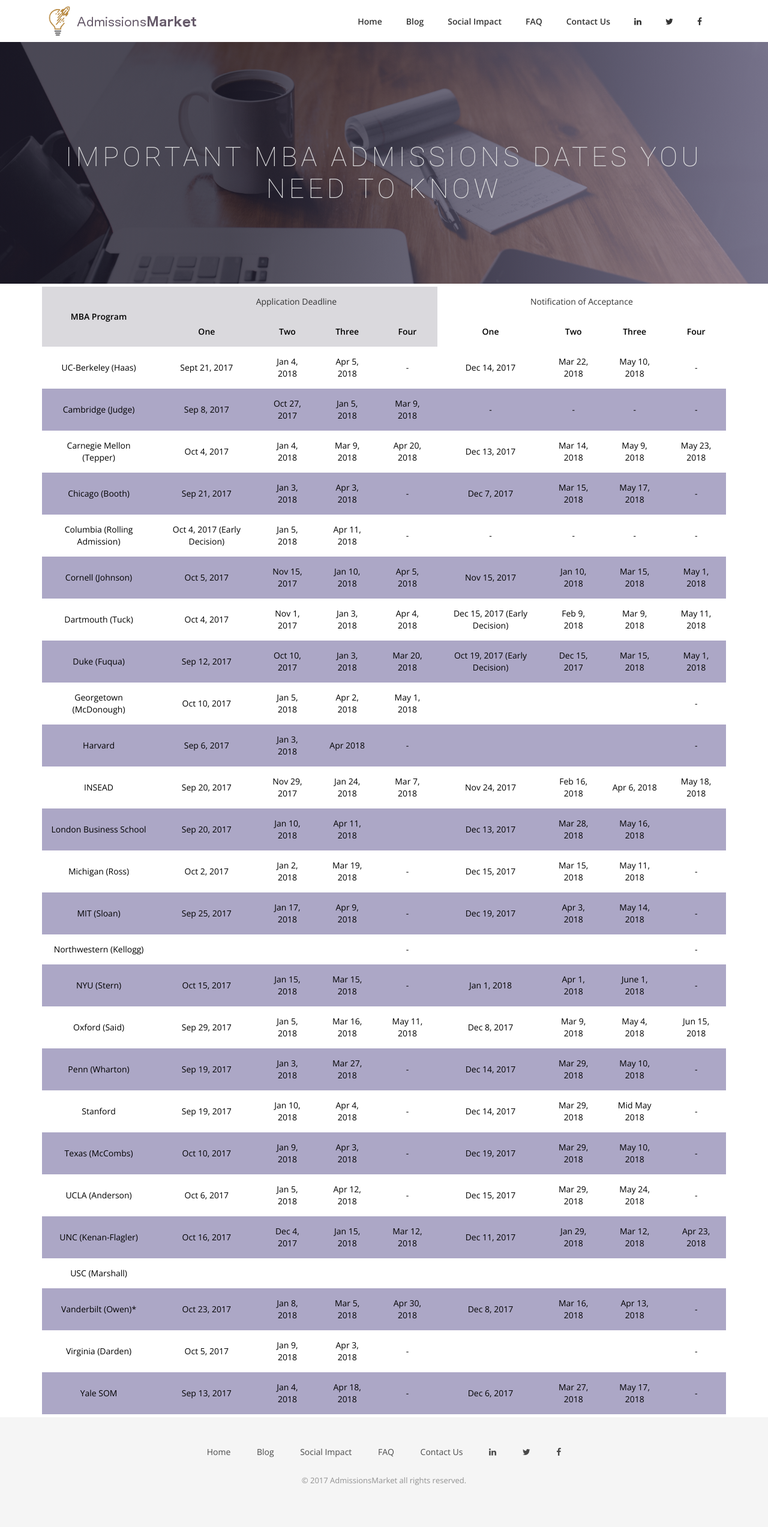
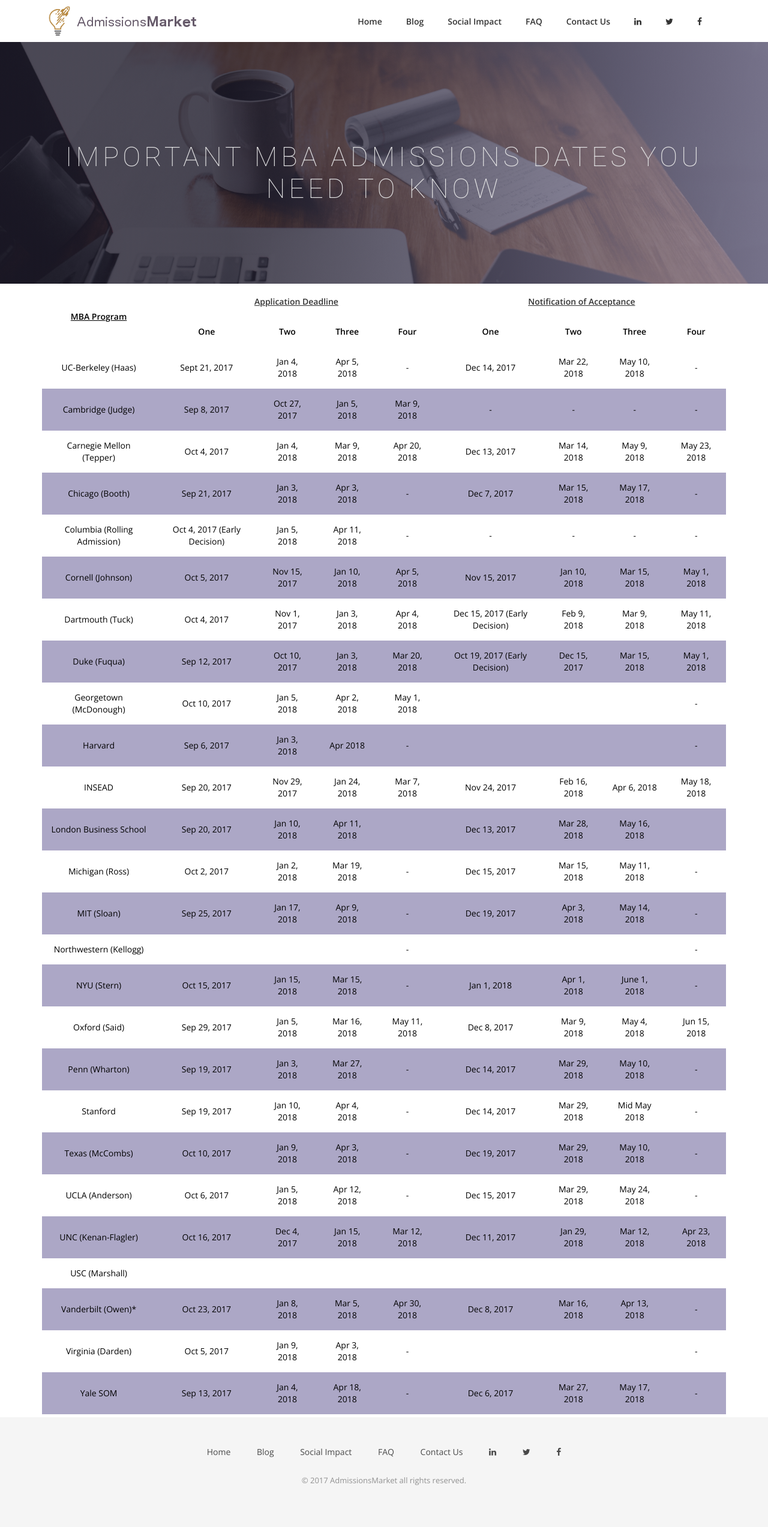
Before and after one commit to dsardi/Eric-Natelson.github.io, a Jekyll site: the page built from Dealines.html, in a window 1280 px wide. Shown: the whole page at 60% size. Built offline with Jekyll 4.4.1, drawn with Linux system fonts in a browser that asks for light colours; nearby versions of some CDN libraries; some web fonts are replaced.

```diff
--- a/Dealines.html
+++ b/Dealines.html
@@ -25,14 +25,14 @@
         <table>
           <thead>
             <tr>
-              <th style="background: #dad9dd" rowspan="2">MBA Program</th>
-					    <td style="background: #dad9dd" colspan="4">Application Deadline</td>
-					    <td colspan="4" class="notification">Notification of Acceptance</td>
+              <th style="background: #white" rowspan="2"><b><u>MBA Program</u></b></th>
+					    <td style="background: #white" colspan="4"><b><u>Application Deadline</u></b></td>
+					    <td colspan="4" class="notification"><b><u>Notification of Acceptance</u></b></td>
 				    </tr>
-              <th style="background: #dad9dd">One</th>
-              <th style="background: #dad9dd">Two</th>
-              <th style="background: #dad9dd">Three</th>
-              <th style="background: #dad9dd">Four</th>
+              <th style="background: #white">One</th>
+              <th style="background: #white">Two</th>
+              <th style="background: #white">Three</th>
+              <th style="background: #white">Four</th>
               <th>One</th>
               <th>Two</th>
               <th>Three</th>
```
Also changed, not shown: other parts of Dealines.html (+1 -1 lines).
